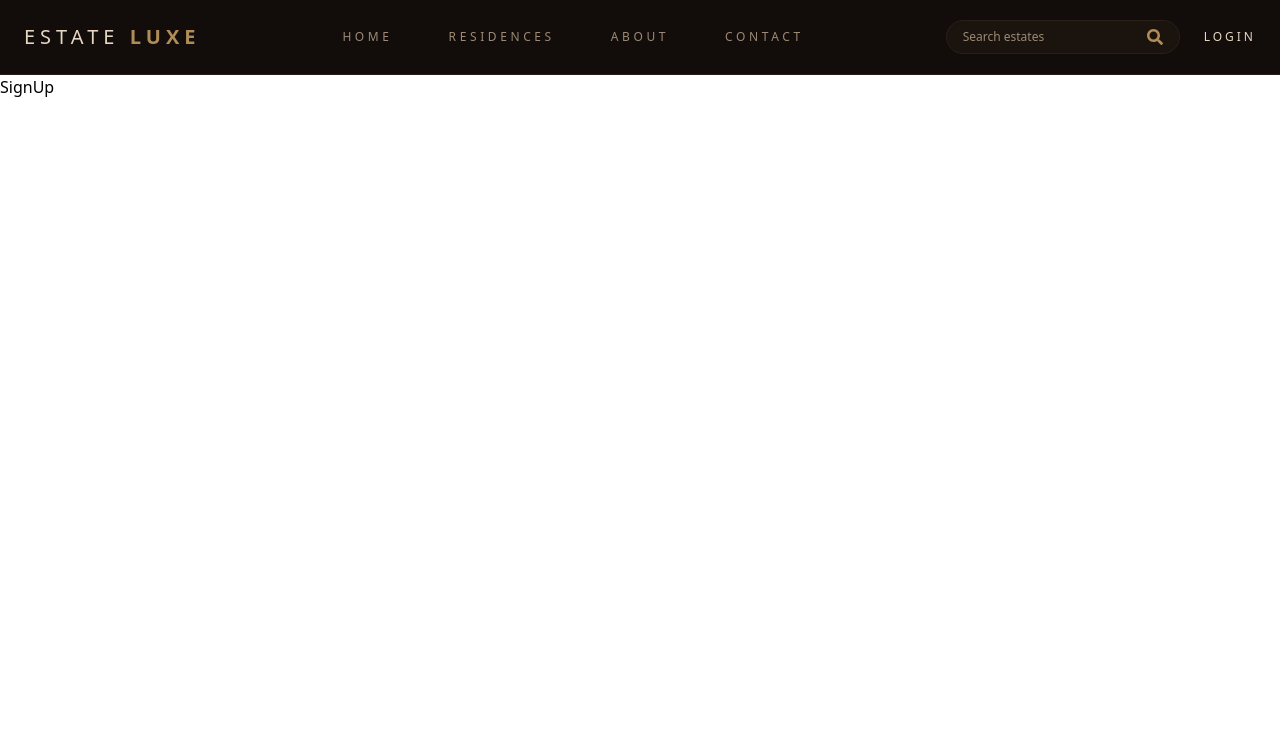
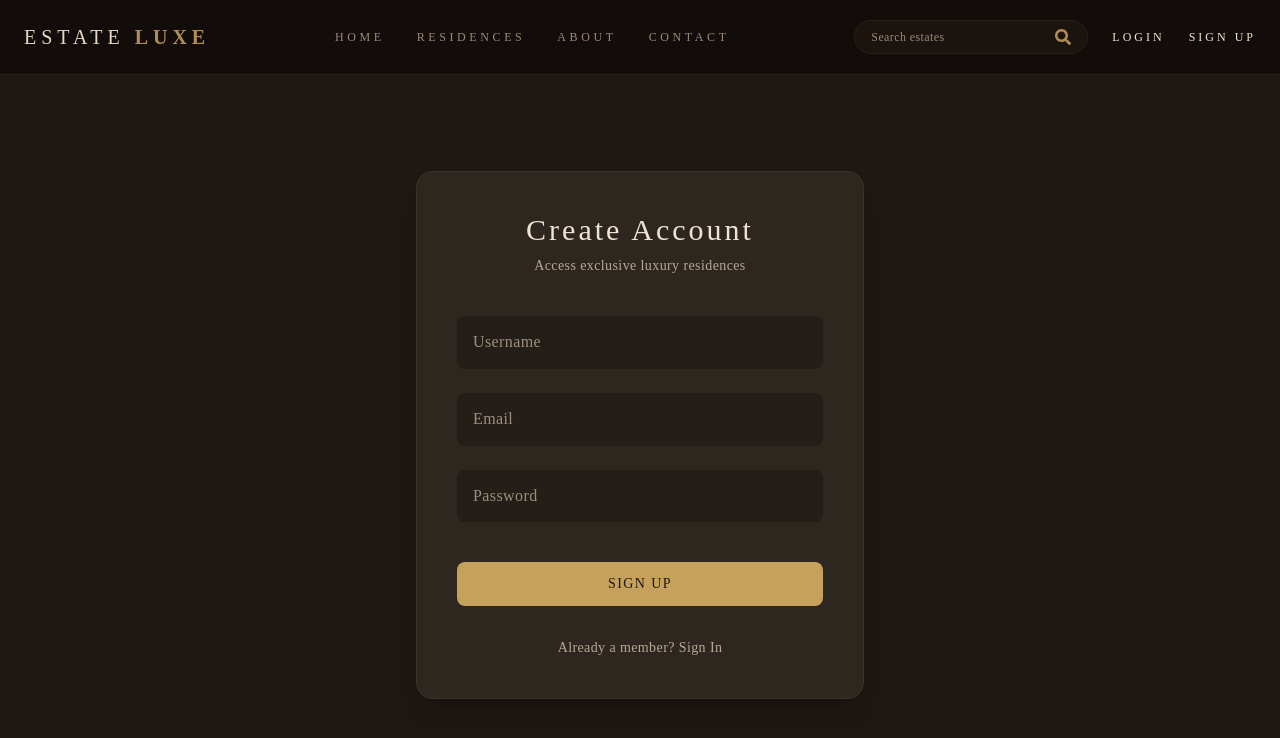
Before and after one commit to watthanaphong/mern-esate, a React (Vite) app in the folder client/: page /sign-up in a window 1280 px wide. Shown: the top 738 px of the page. Built offline with nearby package versions, Linux system fonts and the light colour scheme.

Commit message:
complete sign up and sign in page ui

```diff
--- a/client/src/components/Header.tsx
+++ b/client/src/components/Header.tsx
@@ -25,7 +25,7 @@ const Header = () => {
         </Link>
 
         {/* Desktop Nav */}
-        <nav className="hidden md:flex gap-14 text-xs tracking-[0.3em] uppercase">
+        <nav className="hidden md:flex gap-8 text-xs tracking-[0.3em] uppercase">
           {menuItems.map((item) => (
             <Link key={item.label} to={item.path}>
               <span className="relative text-[#9C8A75] hover:text-[#E6D6C3] transition">
@@ -54,6 +54,12 @@ const Header = () => {
             className="hidden md:inline text-xs tracking-[0.25em] uppercase text-[#E6D6C3] hover:text-[#B08D57] transition"
           >
             Login
+          </Link>
+          <Link
+            to="/sign-up"
+            className="hidden md:inline text-xs tracking-[0.25em] uppercase text-[#E6D6C3] hover:text-[#B08D57] transition"
+          >
+            Sign Up
           </Link>
 
           {/* Mobile Toggle */}
@@ -92,6 +98,13 @@ const Header = () => {
             >
               Login
             </Link>
+             <Link
+              to="/sign-up"
+              onClick={() => setOpen(false)}
+              className="text-[#B08D57] tracking-[0.35em] hover:text-[#E6D6C3] transition"
+            >
+              Sign Up
+            </Link>
           </ul>
         </div>
       )}
--- a/client/src/index.css
+++ b/client/src/index.css
@@ -1 +1,60 @@
 @import "tailwindcss";
+/* ===== Warm Soft Luxury Brown ===== */
+body {
+  background-color: #1E1713; /* softer & warmer */
+  color: #EFE4D3;
+  font-family: 'Playfair Display', 'Cormorant Garamond', serif;
+  letter-spacing: 0.025em;
+  line-height: 1.8;
+  -webkit-font-smoothing: antialiased;
+}
+
+/* Layout */
+main {
+  padding-top: 6rem;
+}
+
+/* Section layer */
+section {
+  background-color: #26201A;
+}
+
+/* Card / Property box */
+.card {
+  background-color: #2E271F;
+  border: 1px solid #3A3127;
+  border-radius: 14px;
+}
+
+/* Muted text */
+.text-muted {
+  color: #B8A895;
+}
+
+/* Elegant divider */
+.divider {
+  height: 1px;
+  margin: 4rem 0;
+  background: linear-gradient(
+    to right,
+    transparent,
+    #3A3127,
+    transparent
+  );
+}
+
+/* Links */
+a {
+  color: inherit;
+  transition: color 0.3s ease;
+}
+
+a:hover {
+  color: #C6A15B;
+}
+
+/* Selection */
+::selection {
+  background: #C6A15B;
+  color: #1E1713;
+}
--- a/client/src/pages/SignIn.tsx
+++ b/client/src/pages/SignIn.tsx
@@ -1,11 +1,53 @@
-import React from 'react'
+import React from "react";
+import { Link } from "react-router-dom";
 
 const SignIn = () => {
   return (
-    <div>
-      SignIn
-    </div>
-  )
-}
+    <main className="flex items-center justify-center px-4">
+      <div className="w-full max-w-md bg-[#2E271F] border border-[#3A3127] rounded-2xl p-10 shadow-xl">
+        {/* Title */}
+        <h1 className="text-3xl font-light tracking-widest text-center mb-2">
+          Member Access
+        </h1>
+        <p className="text-sm text-center text-[#B8A895] mb-10">
+          Sign in to explore exclusive listings
+        </p>
 
-export default SignIn
+        {/* Form */}
+        <form className="flex flex-col gap-6">
+          <input
+            type="email"
+            placeholder="Email"
+            id="email"
+            className="bg-[#241E18] text-[#EFE4D3] placeholder:text-[#9E8F7C] px-4 py-3 rounded-lg focus:outline-none focus:ring-1 focus:ring-[#C6A15B]"
+          />
+
+          <input
+            type="password"
+            placeholder="Password"
+            id="password"
+            className="bg-[#241E18] text-[#EFE4D3] placeholder:text-[#9E8F7C] px-4 py-3 rounded-lg focus:outline-none focus:ring-1 focus:ring-[#C6A15B]"
+          />
+
+          {/* Button */}
+          <button
+            type="submit"
+            className="mt-4 bg-[#C6A15B] text-[#1E1713] py-3 rounded-lg tracking-widest uppercase text-sm hover:opacity-90 transition"
+          >
+            Sign In
+          </button>
+        </form>
+
+        {/* Footer */}
+        <p className="text-center text-sm text-[#B8A895] mt-8">
+          Not a member yet?{" "}
+          <Link to="/sign-up" className="text-[#C6A15B] hover:underline">
+            Create Account
+          </Link>
+        </p>
+      </div>
+    </main>
+  );
+};
+
+export default SignIn;
--- a/client/src/pages/SignUp.tsx
+++ b/client/src/pages/SignUp.tsx
@@ -1,11 +1,61 @@
-import React from 'react'
+import React from "react";
+import { Link } from "react-router-dom";
 
 const SignUp = () => {
   return (
-    <div>
-      SignUp
-    </div>
-  )
-}
+    <main className="flex items-center justify-center px-2">
+      <div className="w-full max-w-md bg-[#2E271F] border border-[#3A3127] rounded-2xl p-10 shadow-xl">
 
-export default SignUp
+        {/* Title */}
+        <h1 className="text-3xl font-light tracking-widest text-center mb-2">
+          Create Account
+        </h1>
+        <p className="text-sm text-center text-[#B8A895] mb-10">
+          Access exclusive luxury residences
+        </p>
+
+        {/* Form */}
+        <form className="flex flex-col gap-6">
+          <input
+            type="text"
+            placeholder="Username"
+            id="username"
+            className="bg-[#241E18] text-[#EFE4D3] placeholder:text-[#9E8F7C] px-4 py-3 rounded-lg focus:outline-none focus:ring-1 focus:ring-[#C6A15B]"
+          />
+
+          <input
+            type="email"
+            placeholder="Email"
+            id="email"
+            className="bg-[#241E18] text-[#EFE4D3] placeholder:text-[#9E8F7C] px-4 py-3 rounded-lg focus:outline-none focus:ring-1 focus:ring-[#C6A15B]"
+          />
+
+          <input
+            type="password"
+            placeholder="Password"
+            id="password"
+            className="bg-[#241E18] text-[#EFE4D3] placeholder:text-[#9E8F7C] px-4 py-3 rounded-lg focus:outline-none focus:ring-1 focus:ring-[#C6A15B]"
+          />
+
+          {/* Button */}
+          <button
+            type="submit"
+            className="mt-4 bg-[#C6A15B] text-[#1E1713] py-3 rounded-lg tracking-widest uppercase text-sm hover:opacity-90 transition"
+          >
+            Sign Up
+          </button>
+        </form>
+
+        {/* Footer */}
+        <p className="text-center text-sm text-[#B8A895] mt-8">
+          Already a member?{" "}
+          <Link to="/sign-in" className="text-[#C6A15B] hover:underline">
+            Sign In
+          </Link>
+        </p>
+      </div>
+    </main>
+  );
+};
+
+export default SignUp;
```
